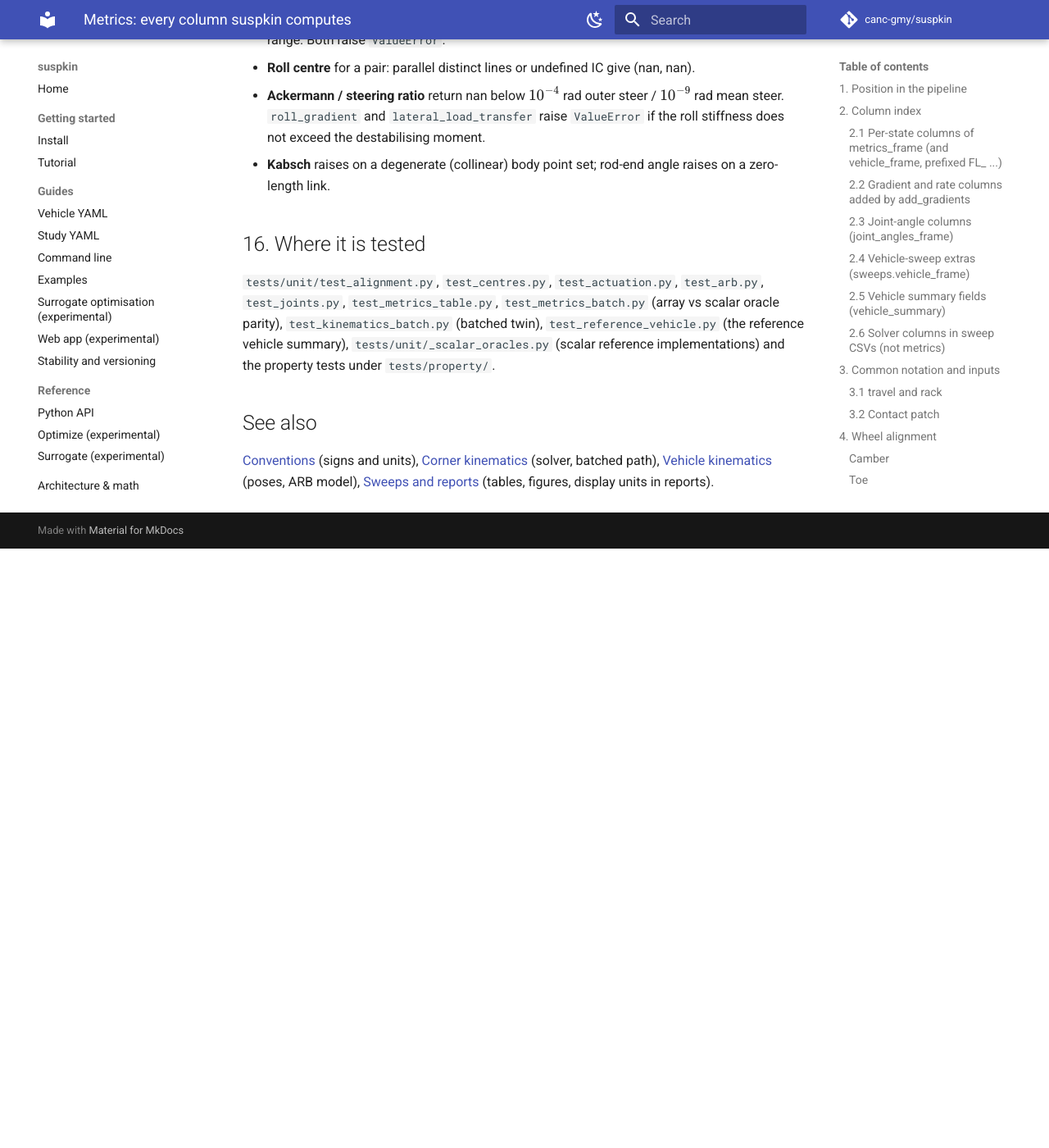
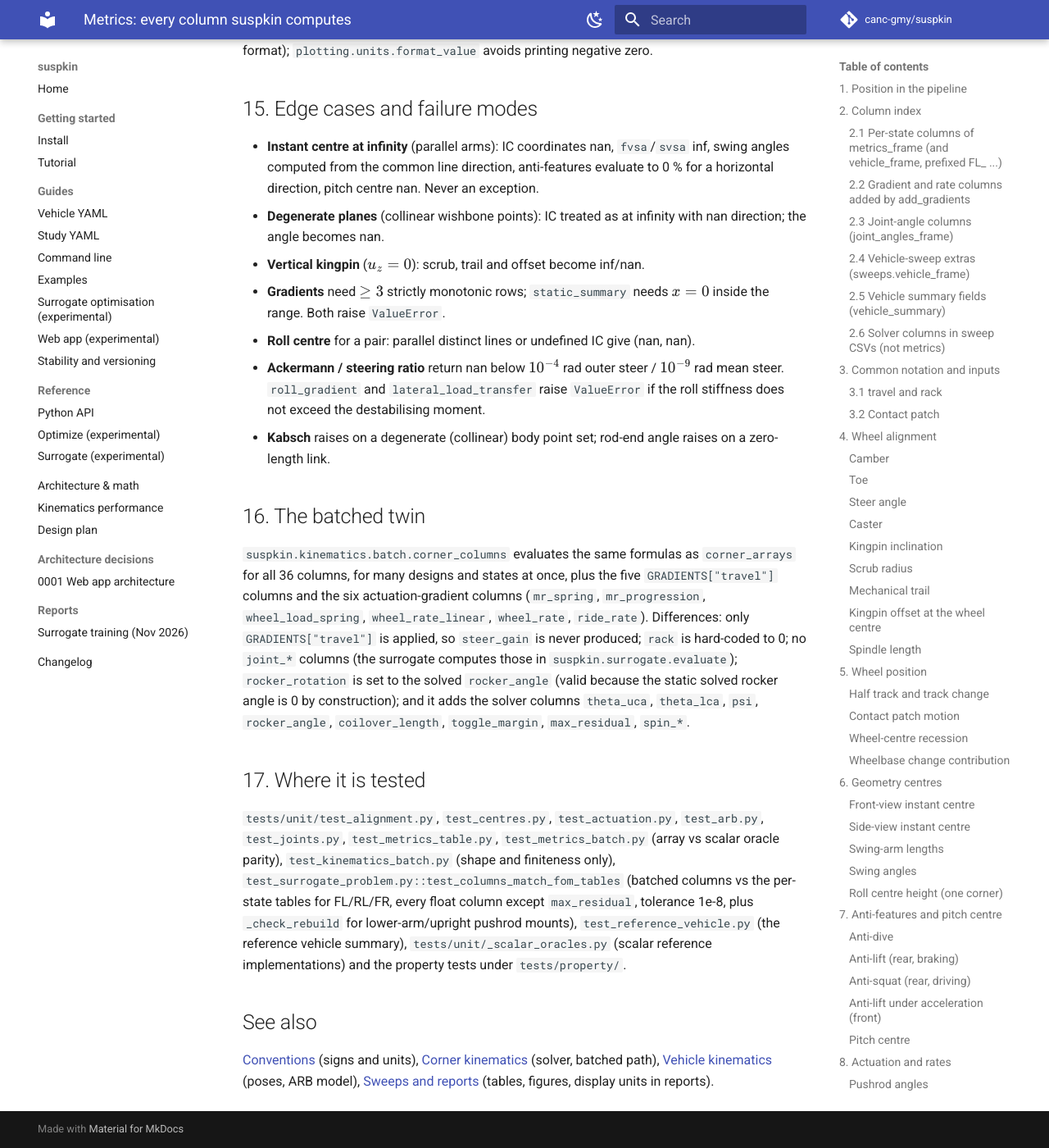
Before and after one commit to canc-gmy/suspkin, an MkDocs documentation site: the page built from docs/concepts/metrics.md, in a window 1280 px wide and 1400 px high, scrolled down 29546 px. Shown: the whole window at 82% size. Built offline with MkDocs 1.6.1 and Material for MkDocs 9.7.7, drawn with Linux system fonts in a browser that asks for light colours; comment, search, counter and statistics services are not loaded; before the commit the page ends 30215 px from its top, so only the background shows below that; some of the changed text lies outside the part shown.

Commit message:
docs(concepts): metrics page review fixes
Co-Authored-By: Claude Opus 5.5 <noreply@anthropic.com>

```diff
--- a/docs/concepts/metrics.md
+++ b/docs/concepts/metrics.md
@@ -40,7 +40,7 @@ flowchart LR
 | vehicle formulas | `suspkin.metrics.vehicle` | anti-features, roll stiffness, load transfer, Ackermann, pitch centre, `vehicle_summary` |
 | ARB | `suspkin.metrics.arb` | `arb_metrics`, `arb_rates` |
 | array IC kernels | `suspkin.kinematics.ic_arrays` | `ic_arrays`, `swing_angle`, `roll_line_arrays` |
-| batched twin | `suspkin.kinematics.batch.corner_columns`, `GRADIENTS` | the same columns for many designs at once (optimiser) |
+| batched twin | `suspkin.kinematics.batch.corner_columns`, `GRADIENTS` | the same 36 columns plus the travel gradients for many designs at once (optimiser); see section 16 |
 
 The vectorised arrays are the production path. Scalar per-state reference
 implementations of the same formulas live only in the test suite
@@ -258,7 +258,7 @@ $\text{steer} = \text{toe}$ on right corners, $-\text{toe}$ on left corners
 
 **Code.** `out["toe"]`. **Unit.** rad; deg. **Typical.** FL 0.000 deg, RL +0.100 deg
 (static toe-in). FL sweep table: toe $-0.00151$ rad at -20 mm and $-0.00143$ rad at +20
-mm (about -0.085 deg): a nearly symmetric, parabola-like curve whose slope at 0 is almost
+mm (-0.086 / -0.082 deg): a nearly symmetric, parabola-like curve whose slope at 0 is almost
 zero.
 
 ### Steer angle
@@ -294,8 +294,8 @@ trail.
 $$\text{caster} = \operatorname{atan2}(-u_x,\; u_z)$$
 
 **Code.** `out["caster"]`. **Unit.** rad; deg. **Typical.** FL 4.936 deg, RL 1.042 deg.
-The caster changes only 0.001 rad over $\pm 30$ mm of travel on FL (0.0861 -> 0.0862
-rad), see `caster_change` in [Gradients](#gradients).
+The caster changes only 0.00014 rad (about 0.008 deg) over $\pm 30$ mm of travel on FL
+(0.086099 -> 0.086238 rad), see `caster_change` in [Gradients](#gradients).
 
 ### Kingpin inclination
 
@@ -366,8 +366,9 @@ $$\mathbf r = \mathbf p_{wc} - \mathbf p_{lbj},\quad \hat{\mathbf u} = \mathbf u
 \text{spindle} = \left|\mathbf r - (\mathbf r\cdot\hat{\mathbf u})\hat{\mathbf u}\right|$$
 
 **Code.** `out["spindle_length"]`. **Unit.** m; mm. **Typical.** FL 33.38 mm, RL 24.00 mm
-(slightly less than `kingpin_offset_wc` because the axis is tilted; for a vertical axis
-they would be equal).
+(33.38 vs 33.50 mm on FL, 24.0006 vs 24.0000 mm on RL). `kingpin_offset_wc` is a y-only
+difference at height $z_{wc}$ while `spindle_length` is a perpendicular 3-D distance; they
+are equal only for a vertical axis with no x offset.
 
 ## 5. Wheel position
 
@@ -453,7 +454,7 @@ camber gain (short swing arm, large camber gain). Located by the plane method wi
 the cut $x = x_{cp}$. `nan` for IC at infinity. **Unit.** m; mm.
 **Typical.** FL $(-2671.8,\ 180.3)$ mm, RL $(-1890.1,\ 166.6)$ mm: for the left wheel the IC
 lies at negative y, i.e. **across the car centreline** (the arms converge on the opposite
-side). At +30 mm bump FL: $y = -1672.6$ mm, $z = -10.0$ mm (table, SI -1.67258, -0.01003).
+side). At +30 mm bump FL: $y = -1672.6$ mm, $z = +7.2$ mm (SI -1.67258 m, +0.007157 m).
 
 ### Side-view instant centre
 
@@ -561,7 +562,8 @@ rear `sv_wc_angle`. `anti_squat_rear`. **Typical.** 0.0 %.
 
 $\text{anti-lift}_{f,accel} = \tan\theta_{wc,f}\,\sigma_f\,L/h_{cg}\cdot 100$.
 `anti_lift_front_accel`. It is `None` (printed `n/a`, `nan` in figures) for rear-wheel
-drive (split 0), which is the reference car.
+drive (split 0), which is the reference car. It is not in `SUMMARY_ROWS`, so figures and
+reports do not show it; only `suspkin vehicle` prints it (`n/a` when `None`).
 
 **Signs.** Positive = anti-geometry in all four. The summary tables print `%`; the
 fractions are multiplied by 100 inside the formulas.
@@ -587,7 +589,7 @@ length; these metrics express them for design.
 `pushrod_angle_fv` $= \operatorname{atan2}(r_z,\ |r_y|)$ with $\mathbf r = \mathbf p_{pushrod,inner} - \mathbf p_{pushrod,outer}$. The first is the true elevation of the rod
 (positive when the inner end, at the rocker, is higher than the outer end); the second is
 the angle seen in the front view. A steep pushrod (near 90 deg) transmits wheel
-motion with little motion-ratio loss; a flat one has high compressive load in the rod.
+motion with little motion-ratio loss; a flat rod carries a high axial load (force $\propto 1/\sin$ of the elevation); the elevation also sets the motion ratio.
 **Unit.** rad; deg. **Typical.** FL 64.74 deg / 64.87 deg, RL 67.64 deg / 67.67 deg.
 
 ### Rocker rotation
@@ -671,7 +673,7 @@ The wheel rate in series with the vertical tyre stiffness $k_t$ (`tyre_stiffness
 
 $$K_r = \frac{K_w\,k_t}{K_w + k_t}$$
 
-(`suspkin.metrics.corner.ride_rate`). It is the stiffness the chassis sees on a
+(`suspkin.metrics.corner.ride_rate`). The wheel rate and the tyre stiffness act in series. It is the stiffness the chassis sees on a
 frictionless-wheel model, used for ride frequency
 $f = \tfrac{1}{2\pi}\sqrt{K_r/m_{corner}}$. **Unit.** N/m (display N/mm). **Typical.** FL
 static 25.69 N/mm (wheel rate 34.57 N/mm, tyre 100 N/mm); RL 29.05 N/mm.
@@ -891,7 +893,7 @@ gives -0.0175 deg/mm); `caster_change` 0.0001 deg/mm; `track_change_rate` 0.0550
 (toe-in positive, per the toe convention). It is the single most important tie-rod
 placement check: the tie rod must be at the right height and angle so that the toe
 curve stays flat. **Typical.** FL 0.0001 deg/mm at zero, but the toe curve is
-parabolic: $-0.0015$ rad (-0.087 deg) at $\pm 20$ mm, i.e. a toe-out in both bump and
+parabolic: $-0.00151$ rad (-0.086 deg) at -20 mm and $-0.00143$ rad (-0.082 deg) at +20 mm, i.e. a toe-out in both bump and
 droop (sweep table). The summary prints 0.0001 and 0.0003 deg/mm (FL, RL).
 
 ### Steer gain
@@ -899,10 +901,12 @@ droop (sweep table). The summary prints 0.0001 and 0.0003 deg/mm (FL, RL).
 `steer_gain` $= d(\text{steer\_angle})/d\,\text{rack}$ [rad/m]: road-wheel angle per metre
 of rack (inverse of the rack travel per degree). Only produced when sweeping rack
 (`suspkin sweep ... --rack-sweep`, `add_gradients(df, "rack")`). **Typical.** FL
-12.925 rad/m at zero rack (0.0129 rad per mm $=0.741$ deg/mm), rising to 13.15 rad/m at
-$\pm 20$ mm (table, `sweep_rack`). The overall steering ratio of the vehicle summary
+12.898 rad/m at zero rack (0.0129 rad per mm $=0.739$ deg/mm), rising to 13.15 rad/m at
+$\pm 15$ mm and 13.23 rad/m at the ends (`sweep_rack`, $\pm 20$ mm, 9 points). The
+value depends on the grid: a $\pm 30$ mm 7-point grid gives 12.925 at zero and 13.66 / 13.61
+at the ends. The overall steering ratio of the vehicle summary
 combines this with the pinion `c_factor`: $0.09$ m/rev gives
-$4.0^\circ$ handwheel per mm rack, so $4.0/0.741 \approx 5.4$ deg/deg.
+$4.0^\circ$ handwheel per mm rack, so $4.0/0.739 \approx 5.4$ deg/deg.
 
 ## 12. Steering (vehicle level)
 
@@ -926,8 +930,8 @@ geometry is near parallel steer (see Ackermann below).
 $$A = \frac{\delta_i - \delta_o}{\delta_{i,ideal} - \delta_o}\cdot 100\ [\%],\qquad
 \cot\delta_o - \cot\delta_{i,ideal} = \frac{t}{L}$$
 
-with $t$ = front track (the code uses the steering-axis spacing equal to the track) and
-$L$ the wheelbase; $\delta_{i,ideal} = \operatorname{atan2}(1,\ \cot\delta_o - t/L)$. 100 % =
+with $t$ = `vehicle.front_track` (wheel-centre track; the code takes the steering-axis spacing equal to it) and
+$L$ the wheelbase (the figure `plotting.figures._steering_frame` instead uses the static contact-patch spacing `FL_cp_y - FR_cp_y`, so the figure and the summary can differ slightly); $\delta_{i,ideal} = \operatorname{atan2}(1,\ \cot\delta_o - t/L)$. 100 % =
 true Ackermann, 0 % = parallel steer, negative = anti-Ackermann. `nan` if
 $|\delta_o| < 10^{-4}$ rad. `ackermann_5deg`, `ackermann_10deg`, `ackermann_15deg`: the
 value interpolated (`np.interp`, sorted by outer angle) at 5, 10, 15 deg of outer steer on
@@ -965,7 +969,7 @@ if there is one in the list, else `solve_corner(corner, 0.0)`.
 |---|---|---|---|
 | `tie_inner` | rod end | tie rod | chassis |
 | `tie_outer` | rod end | tie rod | upright |
-| `pushrod_outer` | rod end | pushrod | body named by `axle_cfg.pushrod_mount` (upright or lower arm) |
+| `pushrod_outer` | rod end | pushrod | body named by `axle_cfg.pushrod_mount` (upright, lower arm or upper arm; fs_reference uses the upper arm `uca`) |
 | `pushrod_inner` | rod end | pushrod | rocker |
 | `spring_chassis` | rod end | spring/damper | chassis |
 | `rocker_spring` | rod end | spring/damper | rocker |
@@ -1025,7 +1029,7 @@ Display units (`suspkin.plotting.units.SUMMARY_ROWS` for figures/reports,
 | `roll_axis_height_at_cg` | m | mm | 37.08 |
 | `front/rear.track` | m | mm | 1220 / 1180 |
 | `front/rear.wheel_rate` | N/m | N/mm | 34.57 / 40.95 |
-| `front/rear.arb_wheel_rate_roll` | N/m | N/mm | 32.29 / 21.96 |
+| `front/rear.arb_wheel_rate_roll` | N/m | N/mm | 32.29 / 21.96 (0 without an ARB) |
 | `front/rear.rc_height` | m | mm | 33.72 / 40.00 |
 | `front/rear.roll_stiffness_springs/_arb/_tyres/` | N m/rad | N m/deg | section 9 |
 | `front/rear.roll_stiffness` | N m/rad | N m/deg | 520.4 / 469.2 |
@@ -1066,11 +1070,27 @@ factor, unit, format); `plotting.units.format_value` avoids printing negative ze
 - **Kabsch** raises on a degenerate (collinear) body point set; rod-end angle raises on a
   zero-length link.
 
-## 16. Where it is tested
+## 16. The batched twin
+
+`suspkin.kinematics.batch.corner_columns` evaluates the same formulas as
+`corner_arrays` for all 36 columns, for many designs and states at once, plus the five
+`GRADIENTS["travel"]` columns and the six actuation-gradient columns (`mr_spring`,
+`mr_progression`, `wheel_load_spring`, `wheel_rate_linear`, `wheel_rate`, `ride_rate`).
+Differences: only `GRADIENTS["travel"]` is applied, so `steer_gain` is never produced;
+`rack` is hard-coded to 0; no `joint_*` columns (the surrogate computes those in
+`suspkin.surrogate.evaluate`); `rocker_rotation` is set to the solved `rocker_angle`
+(valid because the static solved rocker angle is 0 by construction); and it adds the
+solver columns `theta_uca`, `theta_lca`, `psi`, `rocker_angle`, `coilover_length`,
+`toggle_margin`, `max_residual`, `spin_*`.
+
+## 17. Where it is tested
 
 `tests/unit/test_alignment.py`, `test_centres.py`, `test_actuation.py`, `test_arb.py`,
 `test_joints.py`, `test_metrics_table.py`, `test_metrics_batch.py` (array vs scalar oracle
-parity), `test_kinematics_batch.py` (batched twin), `test_reference_vehicle.py` (the
+parity), `test_kinematics_batch.py` (shape and finiteness only),
+`test_surrogate_problem.py::test_columns_match_fom_tables` (batched columns vs the
+per-state tables for FL/RL/FR, every float column except `max_residual`, tolerance 1e-8, plus
+`_check_rebuild` for lower-arm/upright pushrod mounts), `test_reference_vehicle.py` (the
 reference vehicle summary), `tests/unit/_scalar_oracles.py` (scalar reference
 implementations) and the property tests under `tests/property/`.
 
```
